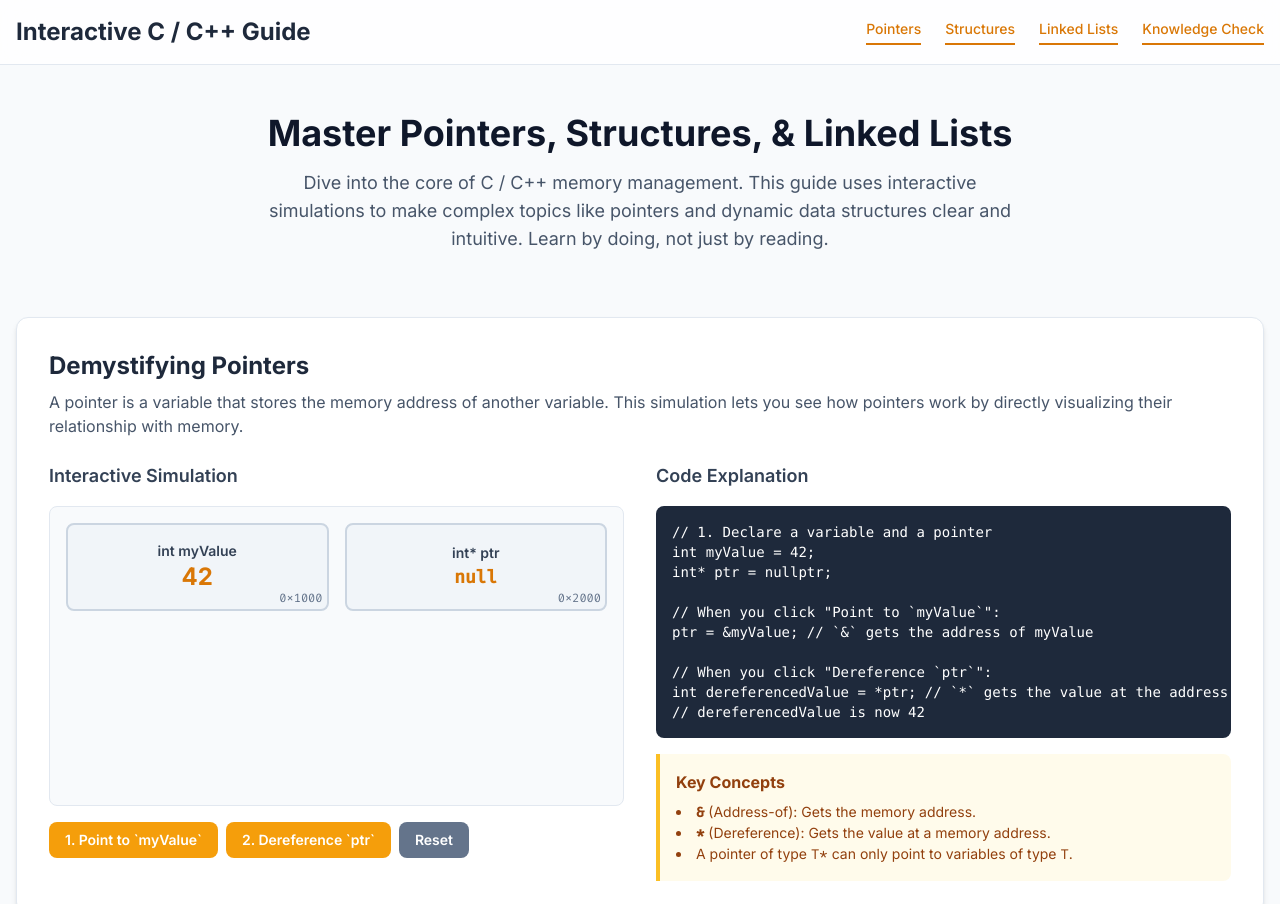
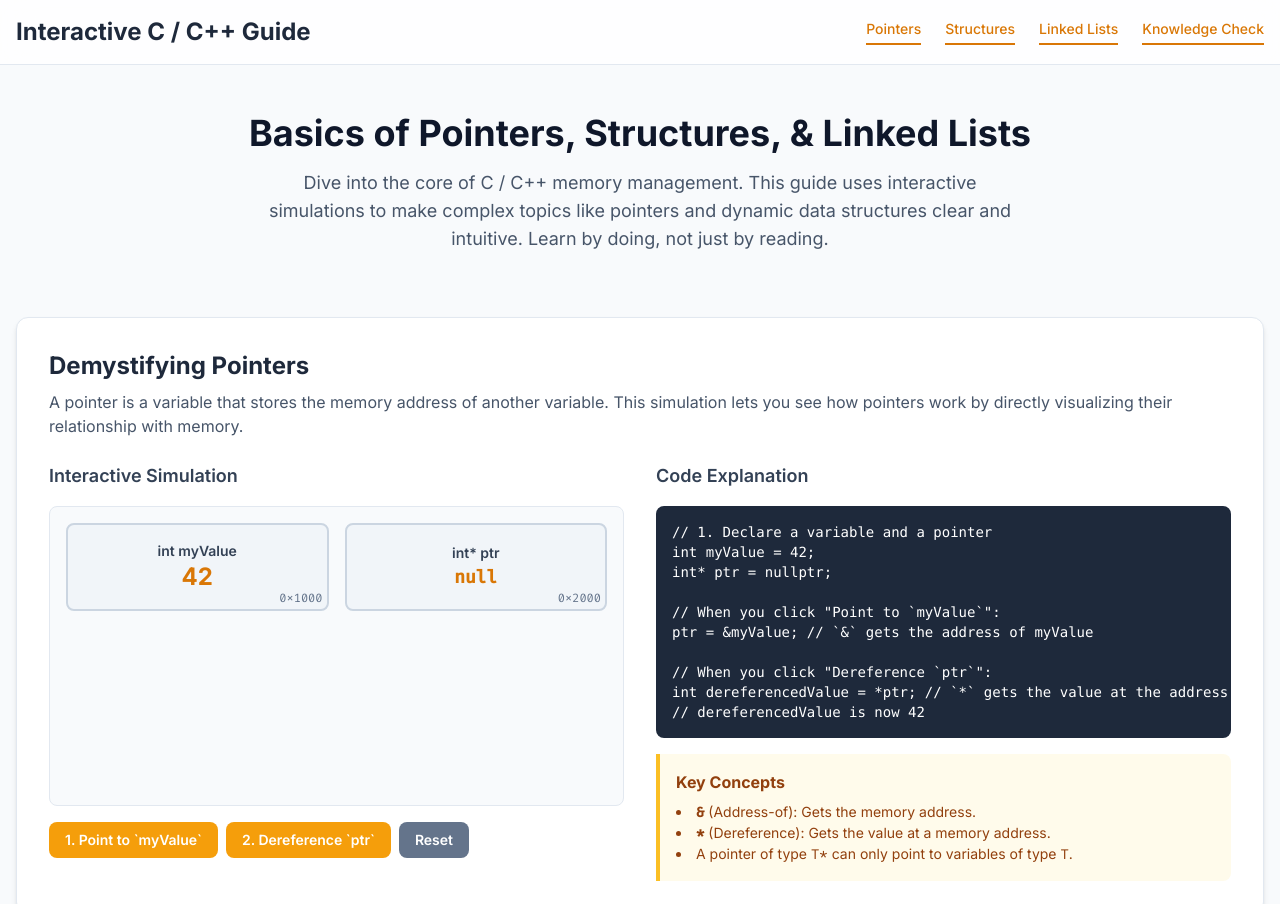
Before and after one commit to Ars007-Git/LinkedList, a plain HTML site: page index.html in a window 1280 px wide. Shown: the top 904 px of the page. Drawn offline with nearby package versions, Linux system fonts and the light colour scheme.

Commit message:
index.html

```diff
--- a/index.html
+++ b/index.html
@@ -141,7 +141,7 @@
     <main class="container mx-auto px-4 py-8 md:py-12">
 
         <section id="intro" class="text-center mb-16">
-            <h2 class="text-3xl md:text-4xl font-bold text-slate-900 mb-4">Master Pointers, Structures, & Linked Lists</h2>
+            <h2 class="text-3xl md:text-4xl font-bold text-slate-900 mb-4">Basics of Pointers, Structures, & Linked Lists</h2>
             <p class="max-w-3xl mx-auto text-lg text-slate-600">
                 Dive into the core of C / C++ memory management. This guide uses interactive simulations to make complex topics like pointers and dynamic data structures clear and intuitive. Learn by doing, not just by reading.
             </p>
```
